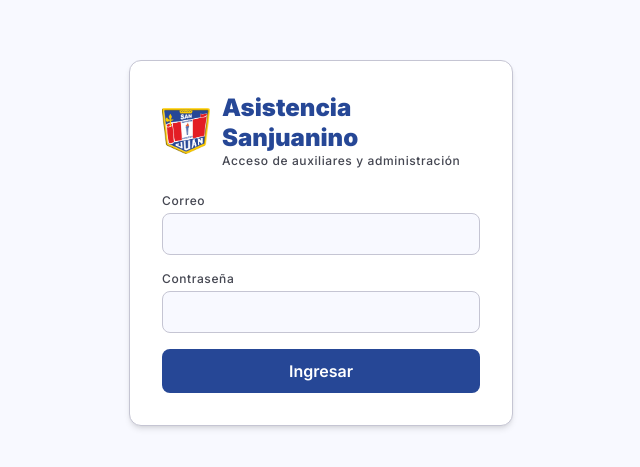
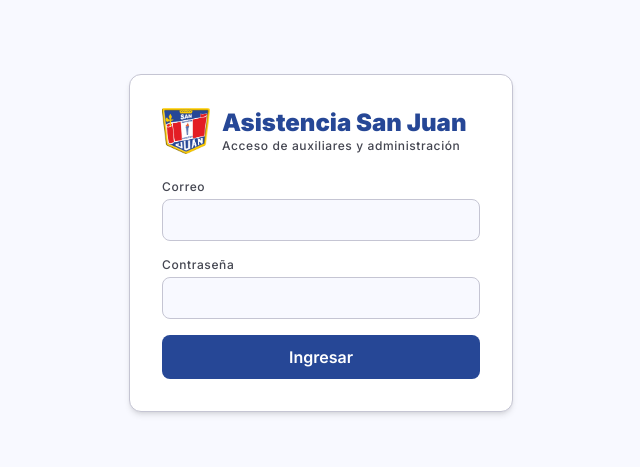
Before and after one commit to iesanjuan/SistemaAsistenciaQR, a React (Vite) app: page /login in a window 1280 px wide. Shown: the part 157-624 px from the top of the page, without its empty margins (319-959 px from the left). Built offline with nearby package versions, Linux system fonts and the light colour scheme; no server answers.

Commit message:
Actualizar titulo del login a Asistencia San Juan

```diff
--- a/src/pages/Login.jsx
+++ b/src/pages/Login.jsx
@@ -35,7 +35,7 @@
           <img src="/logo.png" alt="Escudo Colegio San Juan" className="w-12 h-12 object-contain shrink-0" />
           <div>
             <h1 className="font-headline-md text-headline-md font-black text-primary leading-tight">
-              Asistencia Sanjuanino
+              Asistencia San Juan
             </h1>
             <p className="text-on-surface-variant text-label-md">Acceso de auxiliares y administración</p>
           </div>
```
